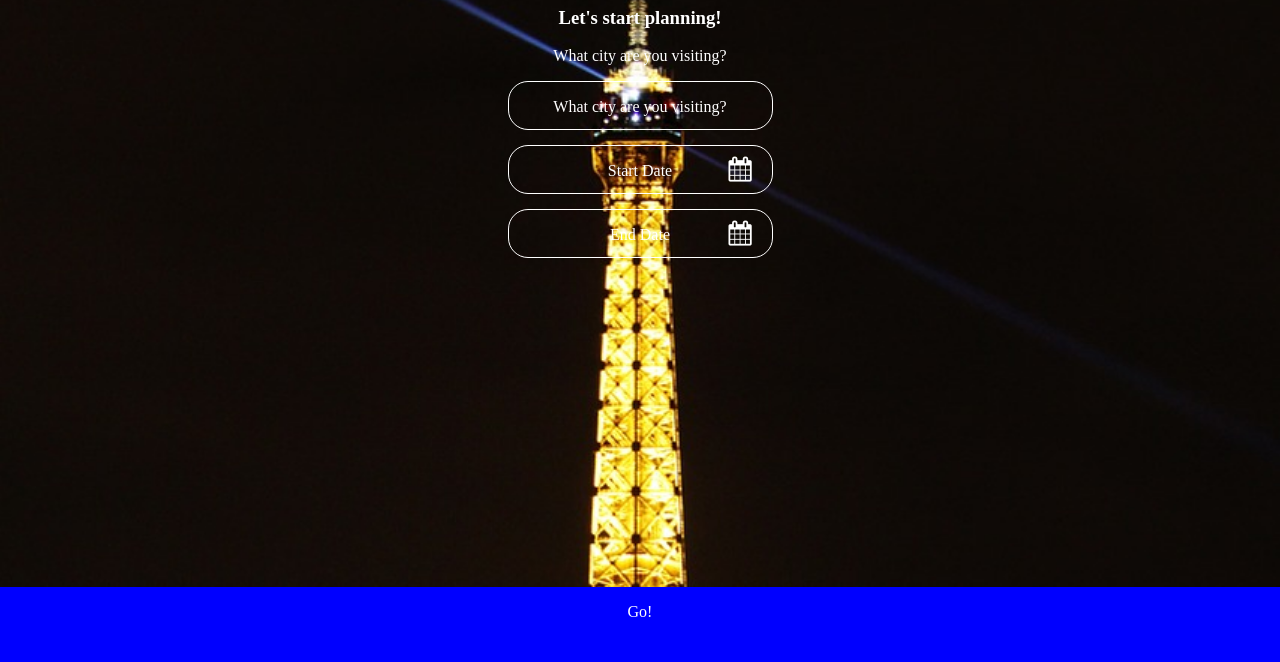
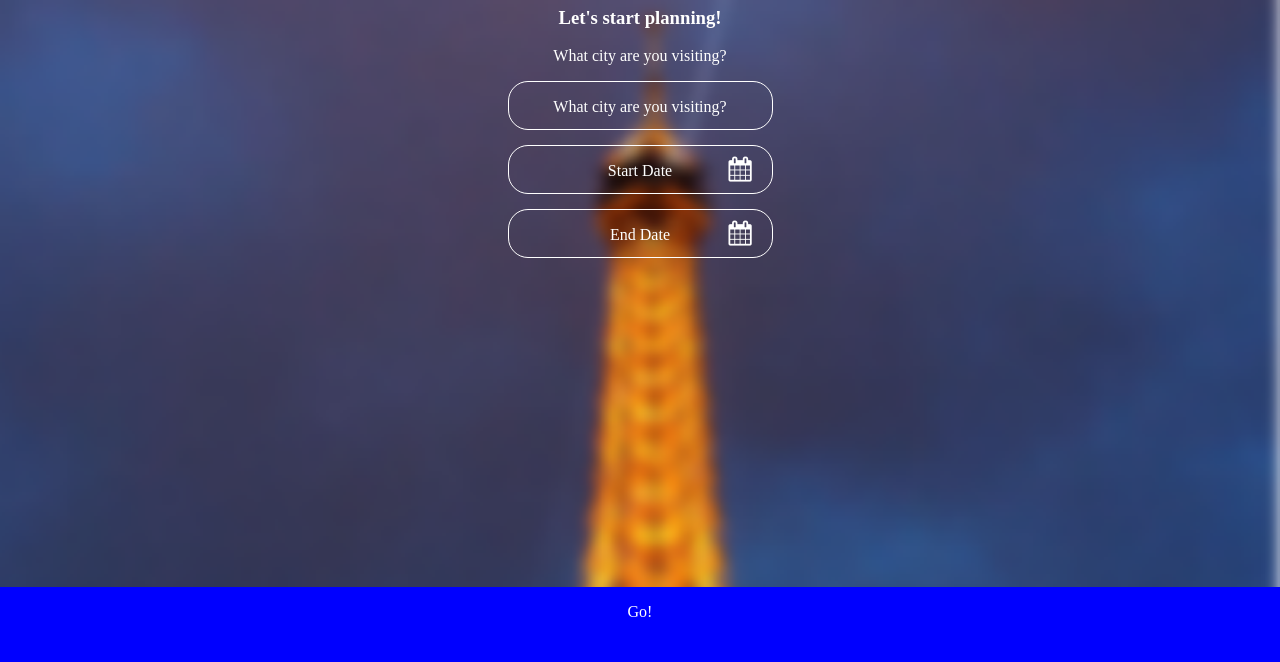
Before and after one commit to KSumiyoshi/Bloc-Breadcrumbs-Travel-App, a website: page start-planning.html in a window 1280 px wide. Shown: the part 138-800 px from the top of the page. Drawn offline with nearby package versions, Linux system fonts and the light colour scheme; a web font is replaced by a local one.

Commit message:
Added Eiffel Tower image

```diff
--- a/styles/main.css
+++ b/styles/main.css
@@ -1,5 +1,5 @@
 body {
-  background-image: url(../assets/eiffel-tower-night.jpg);
+  background-image: url(../assets/eiffel-tower.png);
   background-size: cover;
   font-family: 'Muli';
   color: #fff;
```
Also changed, not shown: assets/eiffel-tower.png (added).
